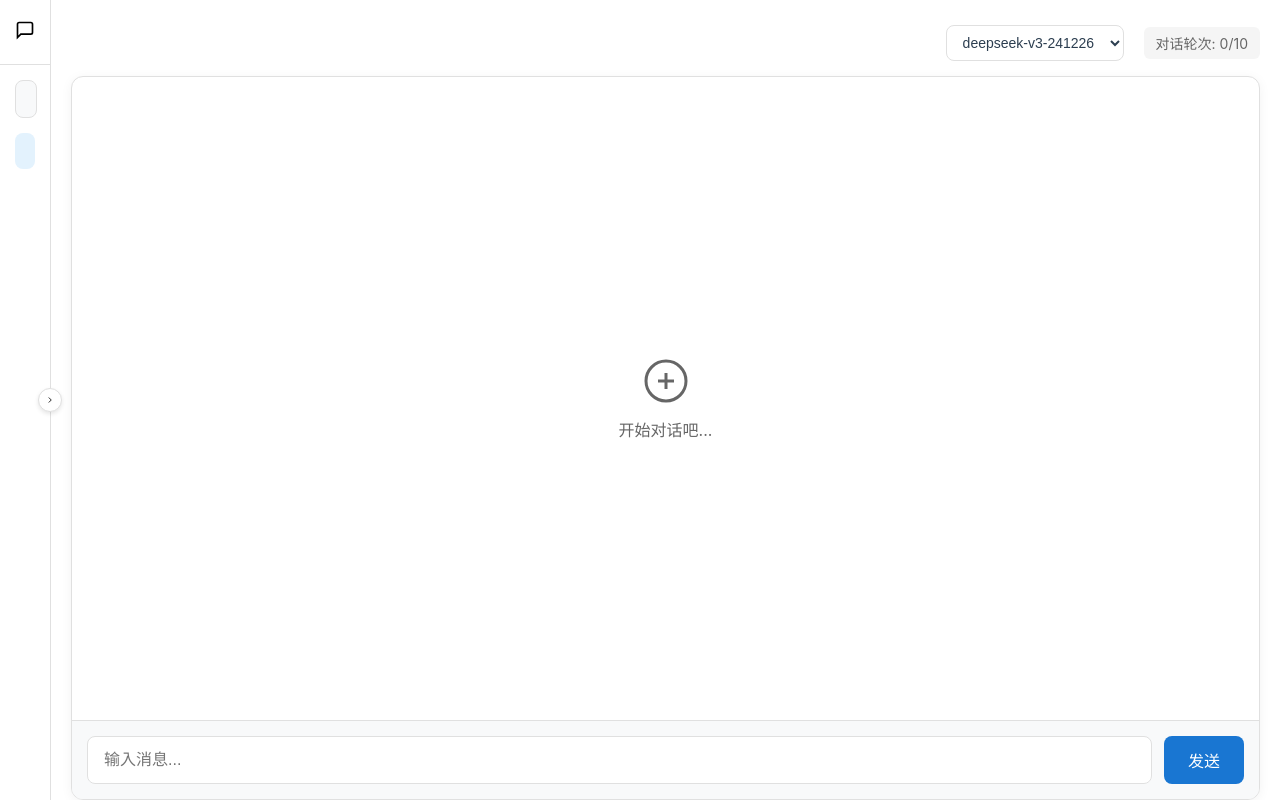
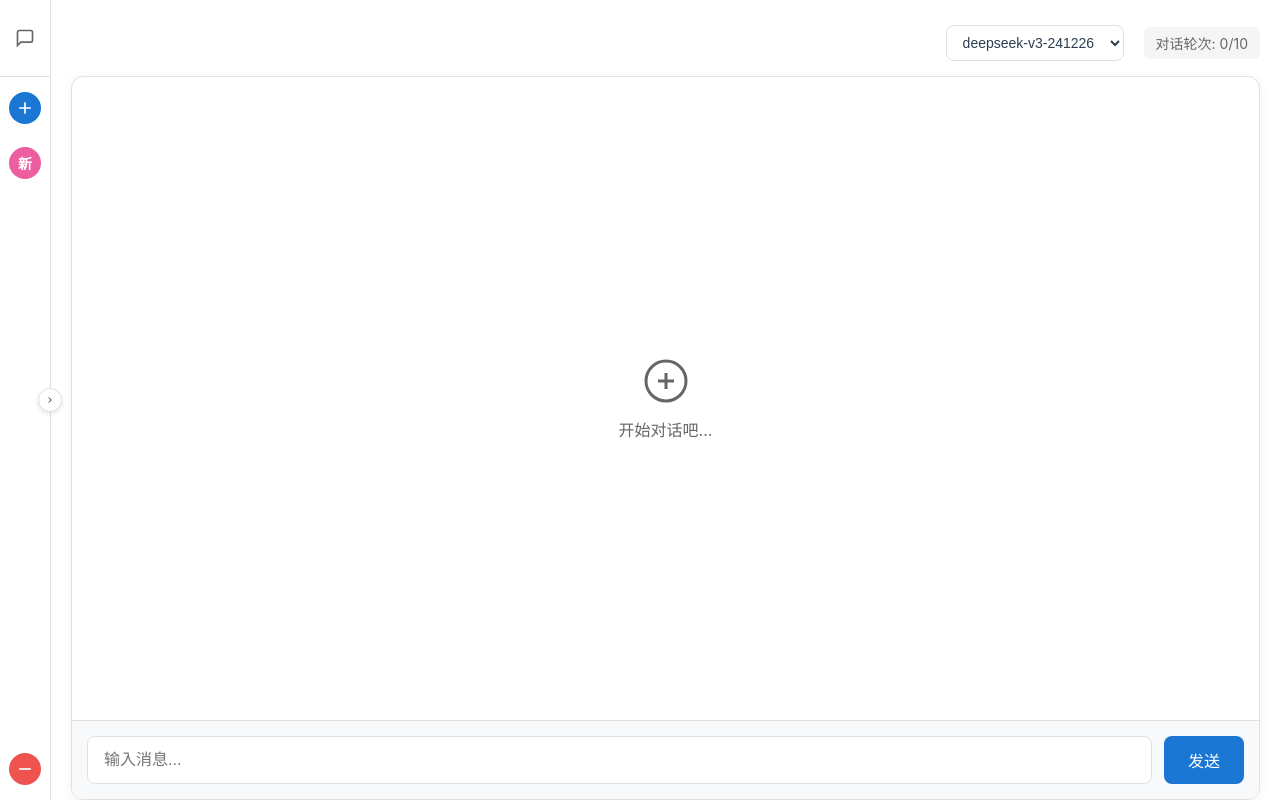
Before and after one commit to gencodebyai/mini-chatbot, a React (Vite) app in the folder client/: page / in a window 1280 px wide. Both pictures are taken after a click on the button 300 px from the left and 400 px from the top of the page. Built offline with nearby package versions, Linux system fonts and the light colour scheme.

Commit message:
增加一些按钮和对话标题

```diff
--- a/client/src/Chat.jsx
+++ b/client/src/Chat.jsx
@@ -399,12 +399,26 @@ const MessageBubble = ({ content, reasoningContent, isUser, onRetry, onCopy, onE
 };
 
 function Chat() {
-  const [displayMessages, setDisplayMessages] = useState([
-    { role: "system", content: "You are a helpful assistant." }
-  ])
-  const [requestMessages, setRequestMessages] = useState([
-    { role: "system", content: "You are a helpful assistant." }
-  ])
+  const [displayMessages, setDisplayMessages] = useState(() => {
+    const saved = localStorage.getItem('chatHistory');
+    if (saved) {
+      const parsed = JSON.parse(saved);
+      const activeConversation = parsed.find(conv => conv.active);
+      return activeConversation?.messages || [{ role: "system", content: "You are a helpful assistant." }];
+    }
+    return [{ role: "system", content: "You are a helpful assistant." }];
+  });
+
+  const [requestMessages, setRequestMessages] = useState(() => {
+    const saved = localStorage.getItem('chatHistory');
+    if (saved) {
+      const parsed = JSON.parse(saved);
+      const activeConversation = parsed.find(conv => conv.active);
+      return activeConversation?.messages || [{ role: "system", content: "You are a helpful assistant." }];
+    }
+    return [{ role: "system", content: "You are a helpful assistant." }];
+  });
+
   const [input, setInput] = useState('')
   const [selectedModel, setSelectedModel] = useState(modelOptions[0])
   const messagesEndRef = useRef(null)
@@ -422,15 +436,21 @@ function Chat() {
   const [isSidebarExpanded, setIsSidebarExpanded] = useState(true);
   const [conversations, setConversations] = useState(() => {
     const saved = localStorage.getItem('chatHistory');
-    return saved ? JSON.parse(saved) : [
-      {
-        id: 'current',
+    if (saved) {
+      const parsed = JSON.parse(saved);
+      // 确保每个对话都有正确的标题
+      return parsed.map(conv => ({
+        ...conv,
+        title: conv.messages?.find(msg => msg.role === 'user')?.content?.slice(0, 30) || '新对话'
+      }));
+    }
+    return [{
+      id: Date.now().toString(),
       title: '新对话',
       active: true,
       messages: [{ role: "system", content: "You are a helpful assistant." }],
       timestamp: Date.now()
-      }
-    ];
+    }];
   });
 
   // 修改滚动到底部的函数
@@ -534,16 +554,17 @@ function Chat() {
     let updatedDisplayMessages = [...displayMessages, newMessage]
     let updatedRequestMessages = [...requestMessages, newMessage]
 
-    // 更新当前对话的历史记录
+    // 更新当前对话的历史记录和标题
     const updatedConversations = conversations.map(conv => {
       if (conv.active) {
-        // 只在第一条用户消息时更新标题
+        // 如果是第一条用户消息，将其作为标题
         const userMessages = conv.messages.filter(msg => msg.role === 'user');
         const isFirstUserMessage = userMessages.length === 0;
-        const title = isFirstUserMessage ? input.slice(0, 30) : conv.title;
+        const newTitle = isFirstUserMessage ? input.slice(0, 30) : conv.title;
+
         return {
           ...conv,
-          title,
+          title: newTitle,  // 立即更新标题
           messages: updatedDisplayMessages,
           timestamp: Date.now()
         };
@@ -551,11 +572,11 @@ function Chat() {
       return conv;
     });
 
-    // 先更新状态和本地存储
+    // 立即更新状态和本地存储
     setDisplayMessages(updatedDisplayMessages);
     setRequestMessages(updatedRequestMessages);
-    localStorage.setItem('chatHistory', JSON.stringify(updatedConversations));  // 直接保存到 localStorage
-    setConversations(updatedConversations);  // 更新状态
+    localStorage.setItem('chatHistory', JSON.stringify(updatedConversations));
+    setConversations(updatedConversations);  // 立即更新对话列表
     setInput('');
 
     // 开始流式响应
@@ -625,11 +646,18 @@ function Chat() {
             };
             const newDisplayMessages = [...currentMessages, finalMessage];
 
-            // 更新对话历史，保持当前对话的所有信息
+            // 更新对话历史，保持当前对话的所有属性（包括标题）
             const updatedConversations = conversations.map(conv => {
               if (conv.active) {
+                // 获取第一条用户消息作为标题（如果还没有标题）
+                const firstUserMessage = conv.messages.find(msg => msg.role === 'user');
+                const title = conv.title === '新对话' && firstUserMessage
+                  ? firstUserMessage.content.slice(0, 30)
+                  : conv.title;  // 保持现有标题
+
                 return {
-                  ...conv,  // 保持所有现有属性
+                  ...conv,
+                  title,  // 保持或更新标题
                   messages: newDisplayMessages,
                   timestamp: Date.now()
                 };
@@ -637,14 +665,21 @@ function Chat() {
               return conv;
             });
 
-            // 更新状态
+            // 更新状态和本地存储
             setDisplayMessages(newDisplayMessages);
             setRequestMessages([...requestMessages, {
               role: 'assistant',
               content: responseText
             }]);
-            localStorage.setItem('chatHistory', JSON.stringify(updatedConversations));  // 直接保存到 localStorage
-            setConversations(updatedConversations);  // 更新状态
+            localStorage.setItem('chatHistory', JSON.stringify(updatedConversations));
+
+            // 从本地存储重新加载对话列表
+            const saved = localStorage.getItem('chatHistory');
+            if (saved) {
+              const parsed = JSON.parse(saved);
+              setConversations(parsed);
+            }
+
             setStreaming(false);
             return;
           }
@@ -838,23 +873,44 @@ function Chat() {
   const handleNewChat = () => {
     const newConversation = {
       id: Date.now().toString(),
+      title: '新对话',  // 初始标题
+      active: true,
+      messages: [{ role: "system", content: "You are a helpful assistant." }],
+      timestamp: Date.now()
+    };
+
+    const updatedConversations = conversations.map(conv => ({
+      ...conv,
+      active: false
+    }));
+
+    const newConversations = [newConversation, ...updatedConversations];
+    localStorage.setItem('chatHistory', JSON.stringify(newConversations));
+    setConversations(newConversations);
+    setDisplayMessages(newConversation.messages);
+    setRequestMessages(newConversation.messages);
+    setCurrentResponse('');
+    setReasoningText('');
+  };
+
+  // 添加清除所有对话的处理函数
+  const handleClearAll = () => {
+    if (window.confirm('确定要清除所有对话吗？')) {
+      const newConversation = {
+        id: Date.now().toString(),
         title: '新对话',
         active: true,
         messages: [{ role: "system", content: "You are a helpful assistant." }],
         timestamp: Date.now()
       };
 
-    const updatedConversations = conversations.map(conv => ({
-      ...conv,  // 保持所有现有属性
-      active: false
-    }));
-
-    localStorage.setItem('chatHistory', JSON.stringify([newConversation, ...updatedConversations]));  // 直接保存到 localStorage
-    setConversations([newConversation, ...updatedConversations]);  // 更新状态
+      localStorage.setItem('chatHistory', JSON.stringify([newConversation]));
+      setConversations([newConversation]);
       setDisplayMessages(newConversation.messages);
       setRequestMessages(newConversation.messages);
       setCurrentResponse('');
       setReasoningText('');
+    }
   };
 
   return (
@@ -914,41 +970,97 @@ function Chat() {
         <div style={{
           padding: '20px 15px',
           borderBottom: '1px solid #e0e0e0',
-          textAlign: 'center'
+          textAlign: 'center',
+          display: 'flex',  // 添加 flex 布局
+          alignItems: 'center',  // 垂直居中
+          justifyContent: isSidebarExpanded ? 'space-between' : 'center'  // 展开时两端对齐，收起时居中
         }}>
           {isSidebarExpanded ? (
+            <>
               <h1 style={{
                 margin: 0,
                 fontSize: '24px',
                 color: '#2c3e50'
               }}>Mini Chatbot</h1>
+              <button
+                onClick={() => setIsSidebarExpanded(false)}
+                style={{
+                  border: 'none',
+                  background: 'none',
+                  cursor: 'pointer',
+                  padding: '8px',
+                  display: 'flex',
+                  alignItems: 'center',
+                  opacity: 0.6,
+                  transition: 'opacity 0.2s',
+                  ':hover': {
+                    opacity: 1
+                  }
+                }}
+              >
+                <svg width="20" height="20" viewBox="0 0 24 24" fill="none" stroke="currentColor" strokeWidth="2">
+                  <path d="M11 19l-7-7 7-7"/>
+                  <path d="M4 12h16"/>
+                </svg>
+              </button>
+            </>
           ) : (
+            <button
+              onClick={() => setIsSidebarExpanded(true)}
+              style={{
+                border: 'none',
+                background: 'none',
+                cursor: 'pointer',
+                padding: '8px',
+                display: 'flex',
+                alignItems: 'center',
+                opacity: 0.6,
+                transition: 'opacity 0.2s',
+                ':hover': {
+                  opacity: 1
+                }
+              }}
+            >
               <svg width="20" height="20" viewBox="0 0 24 24" fill="none" stroke="currentColor" strokeWidth="2">
                 <path d="M21 15a2 2 0 01-2 2H7l-4 4V5a2 2 0 012-2h14a2 2 0 012 2z"/>
               </svg>
+            </button>
           )}
         </div>
 
         {/* 新对话按钮 - 收缩时只显示图标 */}
         <button
           onClick={handleNewChat}
+          disabled={streaming}
           style={{
             margin: '15px',
-            padding: '10px',
-            border: '1px solid #e0e0e0',
-            borderRadius: '8px',
-            background: '#f8f9fa',
-            cursor: 'pointer',
+            padding: '0',
+            border: 'none',
+            background: 'transparent',
+            cursor: streaming ? 'not-allowed' : 'pointer',
             display: 'flex',
             alignItems: 'center',
             justifyContent: isSidebarExpanded ? 'flex-start' : 'center',
-            gap: '8px',
-            transition: 'all 0.2s'
+            gap: '12px',
+            transition: 'all 0.2s',
+            opacity: streaming ? 0.5 : 1
           }}
         >
-          <svg width="16" height="16" viewBox="0 0 24 24" fill="none" stroke="currentColor" strokeWidth="2">
+          <div style={{
+            width: '32px',
+            height: '32px',
+            borderRadius: '50%',
+            background: streaming ? '#ccc' : '#1976d2',
+            display: 'flex',
+            alignItems: 'center',
+            justifyContent: 'center',
+            color: '#fff',
+            flexShrink: 0
+          }}>
+            <svg width="20" height="20" viewBox="0 0 24 24" fill="none" stroke="currentColor" strokeWidth="2">
               <path d="M12 5v14M5 12h14"/>
             </svg>
+          </div>
           {isSidebarExpanded && '新对话'}
         </button>
 
@@ -961,31 +1073,97 @@ function Chat() {
           {conversations.map(conv => (
             <div
               key={conv.id}
-              onClick={() => handleConversationClick(conv)}
+              onClick={() => !streaming && handleConversationClick(conv)}
               style={{
-                padding: '10px',
+                padding: isSidebarExpanded ? '10px' : '8px',
                 marginBottom: '8px',
                 borderRadius: '8px',
-                backgroundColor: conv.active ? '#e3f2fd' : 'transparent',
-                cursor: 'pointer',
+                backgroundColor: 'transparent',
+                cursor: streaming && !conv.active ? 'not-allowed' : 'pointer',  // 当前对话保持可点击
                 transition: 'all 0.2s',
                 display: 'flex',
                 alignItems: 'center',
                 justifyContent: isSidebarExpanded ? 'flex-start' : 'center',
                 gap: '8px',
                 fontSize: '14px',
-                whiteSpace: 'nowrap',
-                overflow: 'hidden',
-                textOverflow: 'ellipsis'
+                opacity: streaming && !conv.active ? 0.5 : 1  // 非当前对话变灰
               }}
             >
+              {isSidebarExpanded ? (
+                <>
                   <svg width="16" height="16" viewBox="0 0 24 24" fill="none" stroke="currentColor" strokeWidth="2">
                     <path d="M21 15a2 2 0 01-2 2H7l-4 4V5a2 2 0 012-2h14a2 2 0 012 2z"/>
                   </svg>
-              {isSidebarExpanded && (conv.title || '新对话')}
+                  <span style={{
+                    overflow: 'hidden',
+                    textOverflow: 'ellipsis',
+                    whiteSpace: 'nowrap',
+                    flex: 1,
+                    color: conv.active ? '#1976d2' : (streaming ? '#999' : 'inherit')  // 非当前对话文字变灰
+                  }}>
+                    {conv.title || '新对话'}
+                  </span>
+                </>
+              ) : (
+                <div style={{
+                  width: '32px',
+                  height: '32px',
+                  borderRadius: '50%',
+                  backgroundColor: conv.active
+                    ? `hsl(${hashCode(conv.title || '新对话') % 360}, 80%, 65%)`  // 当前对话保持高亮
+                    : (streaming ? '#ccc' : `hsl(${hashCode(conv.title || '新对话') % 360}, 70%, 80%)`),  // 其他变灰
+                  display: 'flex',
+                  alignItems: 'center',
+                  justifyContent: 'center',
+                  color: '#fff',
+                  fontSize: '14px',
+                  fontWeight: 'bold',
+                  flexShrink: 0,
+                  transition: 'all 0.2s'
+                }}>
+                  {(conv.title || '新对话').charAt(0)}
+                </div>
+              )}
             </div>
           ))}
         </div>
+
+        {/* 清除所有对话按钮 */}
+        <button
+          onClick={handleClearAll}
+          disabled={streaming}
+          style={{
+            margin: '15px',
+            padding: '0',
+            border: 'none',
+            background: 'transparent',
+            color: '#ef5350',
+            cursor: streaming ? 'not-allowed' : 'pointer',
+            display: 'flex',
+            alignItems: 'center',
+            justifyContent: isSidebarExpanded ? 'flex-start' : 'center',
+            gap: '12px',
+            transition: 'all 0.2s',
+            opacity: streaming ? 0.5 : 1
+          }}
+        >
+          <div style={{
+            width: '32px',
+            height: '32px',
+            borderRadius: '50%',
+            background: streaming ? '#ccc' : '#ef5350',
+            display: 'flex',
+            alignItems: 'center',
+            justifyContent: 'center',
+            color: '#fff',
+            flexShrink: 0
+          }}>
+            <svg width="20" height="20" viewBox="0 0 24 24" fill="none" stroke="currentColor" strokeWidth="2">
+              <path d="M5 12h14"/>
+            </svg>
+          </div>
+          {isSidebarExpanded && '清除所有对话'}
+        </button>
       </div>
 
       {/* 主聊天区域 */}
@@ -993,9 +1171,9 @@ function Chat() {
         flex: 1,
         padding: '20px',
         transition: 'margin-left 0.3s ease',
-        display: 'flex',  // 添加 flex 布局
-        flexDirection: 'column',  // 垂直排列
-        height: '100vh'  // 使用全屏高度
+        display: 'flex',
+        flexDirection: 'column',
+        height: '100vh'
       }}>
         {/* 头部区域 */}
         <div style={{
@@ -1004,7 +1182,7 @@ function Chat() {
           alignItems: 'center',
           padding: '5px 0 15px',
           gap: '20px',
-          flexShrink: 0  // 防止头部压缩
+          flexShrink: 0
         }}>
           <div style={{
             display: 'flex',
@@ -1044,7 +1222,7 @@ function Chat() {
 
         {/* 聊天区域和输入框容器 */}
         <div style={{
-          flex: 1,  // 填充剩余空间
+          flex: 1,
           display: 'flex',
           flexDirection: 'column',
           border: '1px solid #e0e0e0',
@@ -1052,7 +1230,7 @@ function Chat() {
           backgroundColor: '#fff',
           boxShadow: '0 2px 12px rgba(0,0,0,0.05)',
           overflow: 'hidden',
-          marginBottom: '20px'  // 距离底部留出空间
+          marginBottom: '20px'
         }}>
           {/* 聊天区域 */}
           <div
@@ -1105,7 +1283,7 @@ function Chat() {
                         content={null}
                         reasoningContent={reasoningText}
                         isUser={false}
-                        isStreaming={isReasoning}  // 使用 isReasoning 替代 true
+                        isStreaming={isReasoning}
                       />
                     )}
                     {currentResponse && !isReasoning && (
@@ -1126,7 +1304,7 @@ function Chat() {
           {/* 输入区域 */}
           <div style={{
             borderTop: '1px solid #e0e0e0',
-            padding: '15px',  // 增加内边距
+            padding: '15px',
             backgroundColor: '#f8f9fa'
           }}>
             <form
@@ -1141,6 +1319,7 @@ function Chat() {
           value={input}
           onChange={(e) => setInput(e.target.value)}
                 onFocus={handleInputFocus}
+                disabled={streaming}
                 style={{
                   flex: 1,
                   padding: '12px 16px',
@@ -1149,9 +1328,10 @@ function Chat() {
                   fontSize: '16px',
                   outline: 'none',
                   transition: 'border-color 0.2s',
-                  backgroundColor: '#fff'
+                  backgroundColor: streaming ? '#f5f5f5' : '#fff',
+                  cursor: streaming ? 'not-allowed' : 'text'
                 }}
-                placeholder="输入消息..."
+                placeholder={streaming ? '正在生成回复...' : '输入消息...'}
               />
               {streaming ? (
                 <button
@@ -1176,17 +1356,18 @@ function Chat() {
               ) : (
                 <button
                   type="submit"
+                  disabled={streaming}
                   style={{
                     padding: '12px 24px',
-                    backgroundColor: '#1976d2',
+                    backgroundColor: streaming ? '#e0e0e0' : '#1976d2',
                     color: 'white',
                     border: 'none',
                     borderRadius: '8px',
-                    cursor: 'pointer',
+                    cursor: streaming ? 'not-allowed' : 'pointer',
                     fontSize: '16px',
                     transition: 'background-color 0.2s',
                     ':hover': {
-                      backgroundColor: '#1565c0'
+                      backgroundColor: streaming ? '#e0e0e0' : '#1565c0'
                     }
                   }}
                 >
@@ -1211,4 +1392,14 @@ style.textContent = `
 `;
 document.head.appendChild(style);
 
+// 添加辅助函数，用于生成稳定的哈希值
+const hashCode = (str) => {
+  let hash = 0;
+  for (let i = 0; i < str.length; i++) {
+    hash = ((hash << 5) - hash) + str.charCodeAt(i);
+    hash = hash & hash;
+  }
+  return Math.abs(hash);
+};
+
 export default Chat
```
Also changed, not shown: 1 other file (tests, documents, lock files or other folders). Lines whose indentation alone changed are shown as unchanged.
